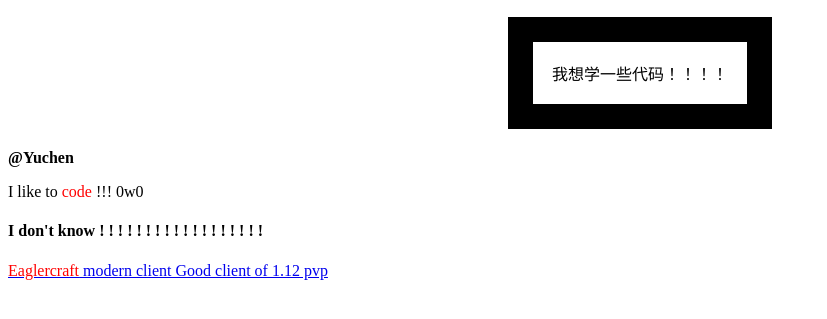
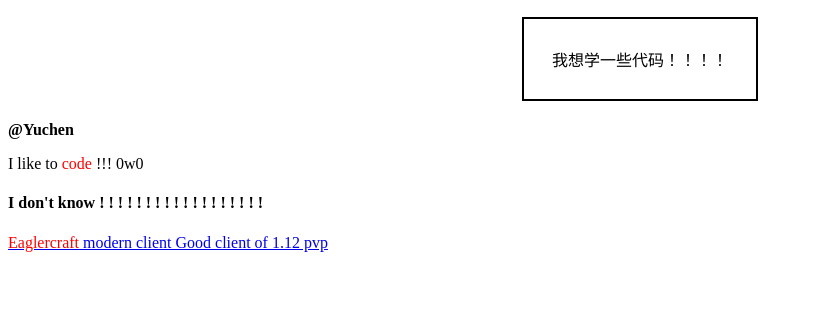
Before and after one commit to free-Game-idk/code-2, a plain HTML site: page index.html in a window 1280 px wide. Shown: the part 29-348 px from the top of the page, without its empty margins (0-827 px from the left). Drawn offline with Linux system fonts and the light colour scheme.

Commit message:
Update index.html

```diff
--- a/index.html
+++ b/index.html
@@ -17,8 +17,8 @@
             font-style: normal;
         }
         table {
-            border: 25px solid black;
-            padding: 16px;
+            border: 2px solid black;
+            padding: 25px;
             margin: 20px auto;
         }
         a:hover {
```
